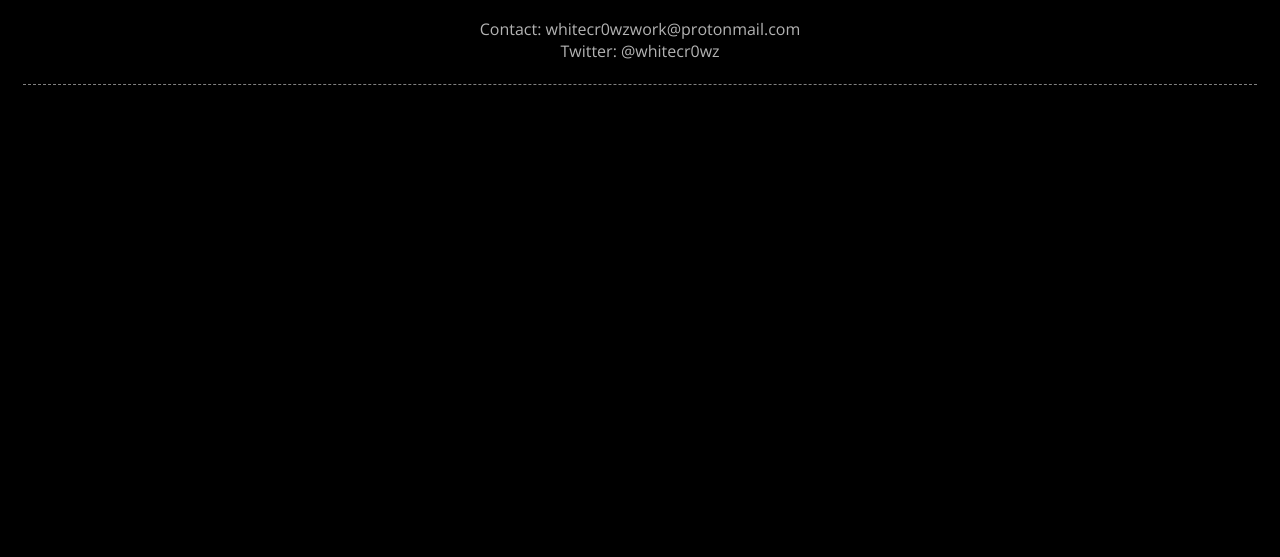
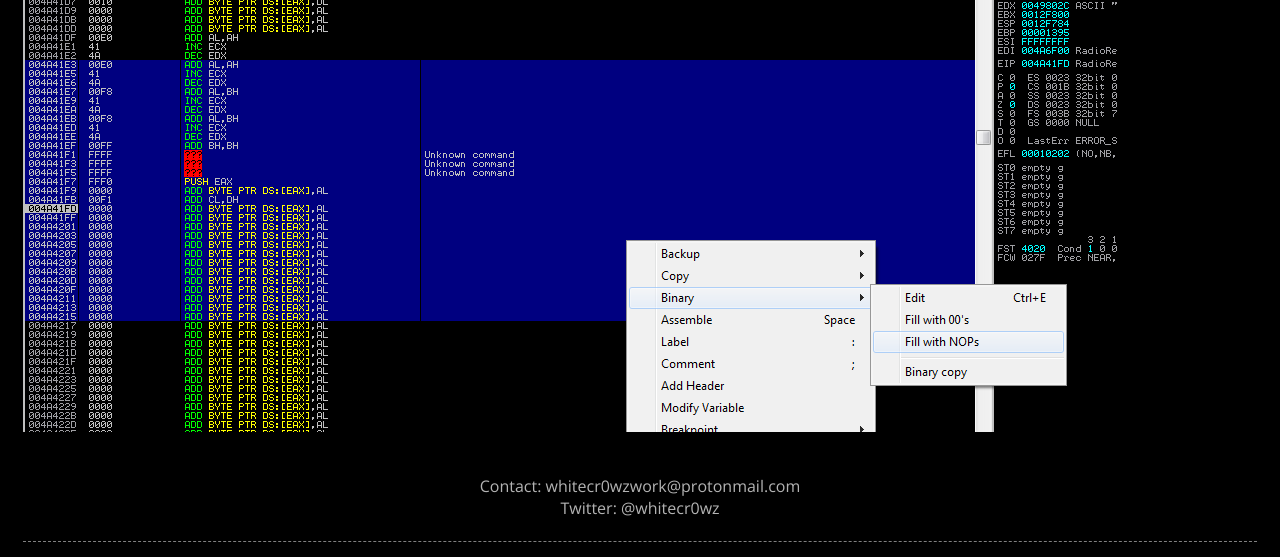
Before and after one commit to whitecr0wz/whitecr0wz.github.io, a Jekyll site: the page built from _posts/posts/20-03-09-Backdooring-PE-II.md, in a window 1280 px wide. Shown: the part 3962-4519 px from the top of the page. Built offline with Jekyll 4.4.1, drawn with Linux system fonts in a browser that asks for light colours; before the commit the page ends 4062 px from its top, so only the background shows below that.

Commit message:
Update 20-03-09-Backdooring-PE-II.md

```diff
--- a/_posts/posts/20-03-09-Backdooring-PE-II.md
+++ b/_posts/posts/20-03-09-Backdooring-PE-II.md
@@ -75,3 +75,5 @@ Good, this is then saved as in the previous post through "Copy to Executable".
 Now, in contemplation of jumping to the code cave without any difficulty,the bytes prior and after 0x004A41FD will be replaced by NOPs.
 
 ![](/assets/img/Code_Cave_II/9.png)
+
+![](/assets/img/Code_Cave_II/10.png)
```
